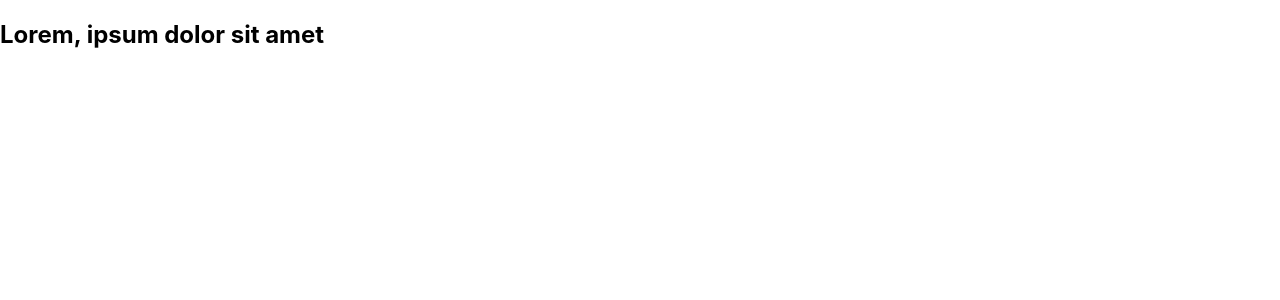
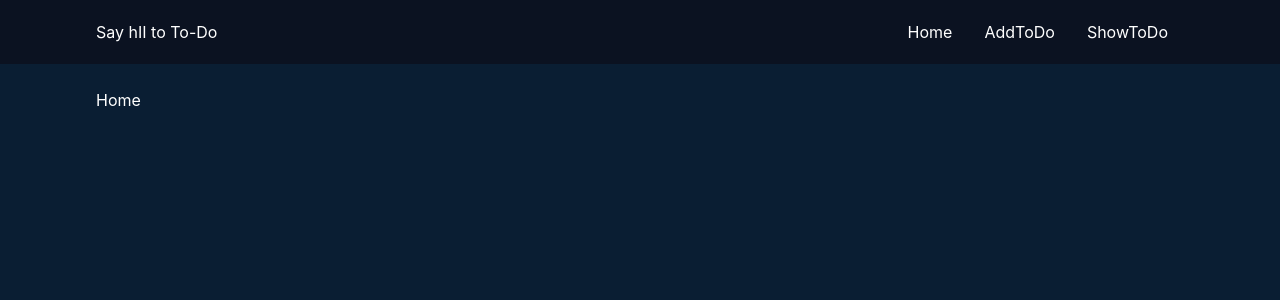
Before and after one commit to shamim-5/todo-list, a React (Create React App) app: page / in a window 1280 px wide. Shown: the top 300 px of the page. Built offline with nearby package versions, Linux system fonts and the light colour scheme.

Commit message:
navbar added and project ready for start crud operation

```diff
--- a/package.json
+++ b/package.json
@@ -6,8 +6,10 @@
     "@testing-library/jest-dom": "^5.16.4",
     "@testing-library/react": "^13.3.0",
     "@testing-library/user-event": "^13.5.0",
+    "daisyui": "^2.20.0",
     "react": "^18.2.0",
     "react-dom": "^18.2.0",
+    "react-router-dom": "^6.3.0",
     "react-scripts": "5.0.1",
     "web-vitals": "^2.1.4"
   },
@@ -34,5 +36,8 @@
       "last 1 firefox version",
       "last 1 safari version"
     ]
+  },
+  "devDependencies": {
+    "tailwindcss": "^3.1.7"
   }
 }
--- a/src/App.js
+++ b/src/App.js
@@ -1,9 +1,22 @@
 import "./App.css";
+import Home from "./components/Home";
+import Navbar from "./components/Navbar";
+import { Routes, Route } from "react-router-dom";
+import AddToDo from "./components/AddToDo";
+import ShowToDo from "./components/ShowToDo";
+import NotFound from "./components/NotFound";
 
 function App() {
   return (
     <div>
-      <h2>Lorem, ipsum dolor sit amet </h2>
+      <Navbar>
+        <Routes>
+          <Route path="/" element={<Home />} />
+          <Route path="/add" element={<AddToDo />} />
+          <Route path="/show" element={<ShowToDo />} />
+          <Route path="*" element={<NotFound />} />
+        </Routes>
+      </Navbar>
     </div>
   );
 }
--- /dev/null
+++ b/src/components/AddToDo.js
@@ -0,0 +1,11 @@
+import React from "react";
+
+const AddToDo = () => {
+  return (
+    <div className="">
+      <h2>Add</h2>
+    </div>
+  );
+};
+
+export default AddToDo;
--- /dev/null
+++ b/src/components/Home.js
@@ -0,0 +1,11 @@
+import React from 'react';
+
+const Home = () => {
+   return (
+      <div>
+         <h2>Home</h2>
+      </div>
+   );
+};
+
+export default Home;
--- /dev/null
+++ b/src/components/Navbar.js
@@ -0,0 +1,52 @@
+import React from "react";
+import { Link } from "react-router-dom";
+
+const Navbar = ({ children }) => {
+  const menuItems = (
+    <>
+      <li>
+        <Link to="/">Home</Link>
+      </li>
+      <li>
+        <Link to="/add">AddToDo</Link>
+      </li>
+      <li>
+        <Link to="/show">ShowToDo</Link>
+      </li>
+    </>
+  );
+  return (
+    <div>
+      <div className="drawer drawer-end text-white bg-[#0A1E33]">
+        <input id="my-drawer-3" type="checkbox" className="drawer-toggle" />
+        <div className="drawer-content flex flex-col ">
+          <div className="w-full navbar bg-[#0B1221]  px-9 lg:px-24">
+            <div className="flex-1  ">Say hII to To-Do</div>
+            <div className="flex-none hidden lg:block">
+              <ul className="menu menu-horizontal  ">{menuItems}</ul>
+            </div>
+            <div className="flex-none lg:hidden ">
+              <label htmlFor="my-drawer-3" className="btn btn-square btn-ghost">
+                <svg
+                  xmlns="http://www.w3.org/2000/svg"
+                  fill="none"
+                  viewBox="0 0 24 24"
+                  className="inline-block w-6 h-6 stroke-current "
+                >
+                  <path strokeLinecap="round" strokeLinejoin="round" strokeWidth="2" d="M4 6h16M4 12h16M4 18h16"></path>
+                </svg>
+              </label>
+            </div>
+          </div>
+          <div className="px-9 lg:px-24 pt-6">{children}</div>
+        </div>
+        <div className="drawer-side">
+          <label htmlFor="my-drawer-3" className="drawer-overlay"></label>
+          <ul className="menu p-4 overflow-y-auto w-52 bg-[#0B1221]">{menuItems}</ul>
+        </div>
+      </div>
+    </div>
+  );
+};
+
+export default Navbar;
--- /dev/null
+++ b/src/components/NotFound.js
@@ -0,0 +1,12 @@
+import React from "react";
+
+const NotFound = () => {
+  return (
+    <div className="py-12  text-center">
+      <h2 className="text-5xl pt-12">404</h2>
+      <h3>"sorry page content not found"</h3>
+    </div>
+  );
+};
+
+export default NotFound;
--- /dev/null
+++ b/src/components/ShowToDo.js
@@ -0,0 +1,11 @@
+import React from "react";
+
+const ShowToDo = () => {
+  return (
+    <div className="">
+      <h2>show</h2>
+    </div>
+  );
+};
+
+export default ShowToDo;
--- a/src/index.js
+++ b/src/index.js
@@ -3,11 +3,14 @@ import ReactDOM from 'react-dom/client';
 import './index.css';
 import App from './App';
 import reportWebVitals from './reportWebVitals';
+import { BrowserRouter } from "react-router-dom";
 
 const root = ReactDOM.createRoot(document.getElementById('root'));
 root.render(
   <React.StrictMode>
-    <App />
+    <BrowserRouter>
+      <App />
+    </BrowserRouter>
   </React.StrictMode>
 );
 
--- /dev/null
+++ b/tailwind.config.js
@@ -0,0 +1,8 @@
+/** @type {import('tailwindcss').Config} */
+module.exports = {
+  content: ["./src/**/*.{html,js}"],
+  theme: {
+    extend: {},
+  },
+  plugins: [require("daisyui")],
+};
```
Also changed, not shown: src/index.css (+7 -5 lines), 1 other file (tests, documents, lock files or other folders).
